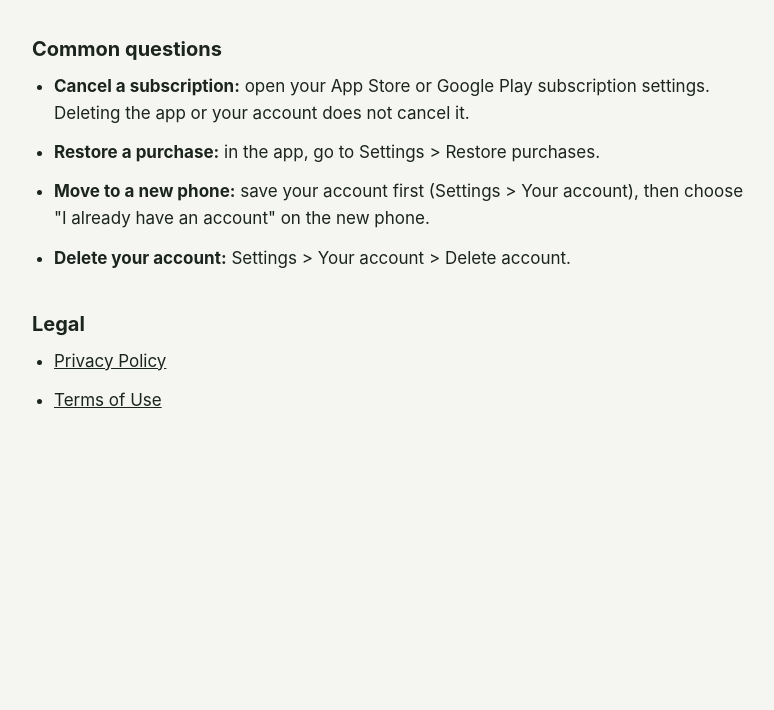
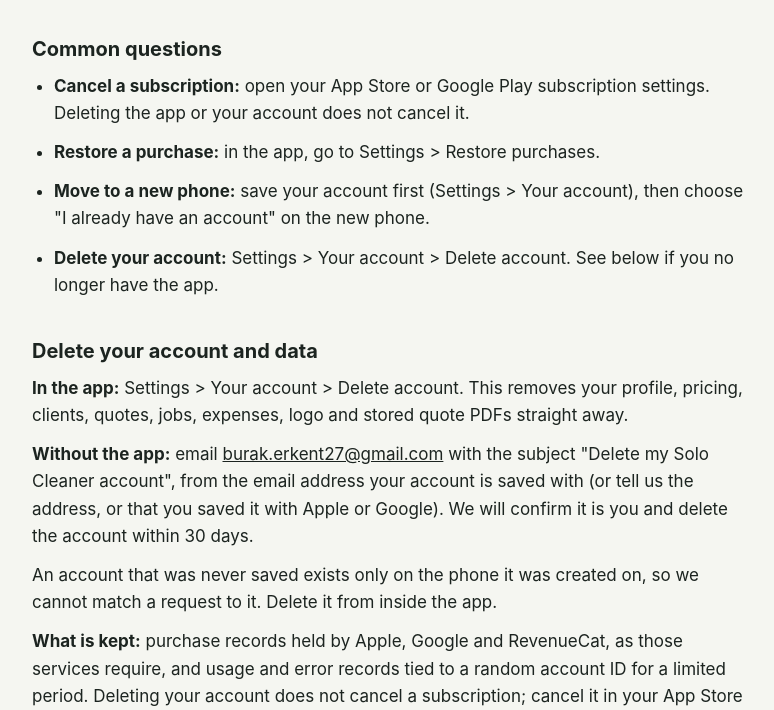
Before and after one commit to ErkentBrk/solocleaner-legal, a plain HTML site: page index.html in a window 1280 px wide. Shown: the part 233-943 px from the top of the page, without its empty margins (248-1022 px from the left). Before the commit the page ends 800 px from the top, so only its background shows below. Drawn offline with Linux system fonts and the light colour scheme.

Commit message:
Explain account deletion without the app; correct location and photo wording
Co-Authored-By: Claude Fable 5.2 <noreply@anthropic.com>

```diff
--- a/index.html
+++ b/index.html
@@ -30,8 +30,14 @@
 <li><strong>Cancel a subscription:</strong> open your App Store or Google Play subscription settings. Deleting the app or your account does not cancel it.</li>
 <li><strong>Restore a purchase:</strong> in the app, go to Settings &gt; Restore purchases.</li>
 <li><strong>Move to a new phone:</strong> save your account first (Settings &gt; Your account), then choose "I already have an account" on the new phone.</li>
-<li><strong>Delete your account:</strong> Settings &gt; Your account &gt; Delete account.</li>
+<li><strong>Delete your account:</strong> Settings &gt; Your account &gt; Delete account. See below if you no longer have the app.</li>
 </ul>
+
+<h2 id="delete">Delete your account and data</h2>
+<p><strong>In the app:</strong> Settings &gt; Your account &gt; Delete account. This removes your profile, pricing, clients, quotes, jobs, expenses, logo and stored quote PDFs straight away.</p>
+<p><strong>Without the app:</strong> email <a href="mailto:burak.erkent27@gmail.com?subject=Delete%20my%20Solo%20Cleaner%20account">burak.erkent27@gmail.com</a> with the subject "Delete my Solo Cleaner account", from the email address your account is saved with (or tell us the address, or that you saved it with Apple or Google). We will confirm it is you and delete the account within 30 days.</p>
+<p>An account that was never saved exists only on the phone it was created on, so we cannot match a request to it. Delete it from inside the app.</p>
+<p><strong>What is kept:</strong> purchase records held by Apple, Google and RevenueCat, as those services require, and usage and error records tied to a random account ID for a limited period. Deleting your account does not cancel a subscription; cancel it in your App Store or Google Play settings. Details are in the <a href="privacy.html">Privacy Policy</a>.</p>
 
 <h2>Legal</h2>
 <ul>
```
Also changed, not shown: privacy.html (+4 -4 lines).
